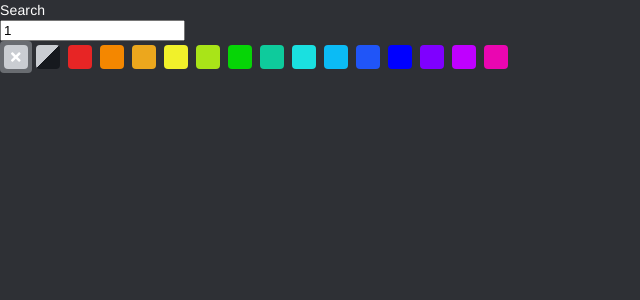
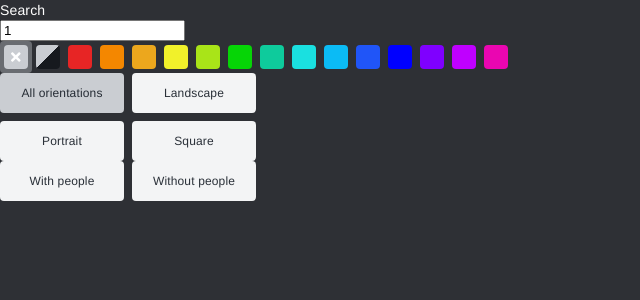
Before and after one commit to aar10n/ImageRepository, a React (Create React App) app in the folder client/: page /search/1 in a window 1280 px wide. Shown: the top 300 px of the page, without its empty margins (0-640 px from the left). Built offline with nearby package versions, Linux system fonts and the light colour scheme.

Commit message:
Added OptionsFilter component

```diff
--- a/client/src/index.tsx
+++ b/client/src/index.tsx
@@ -16,7 +16,7 @@ const darkTheme = createMuiTheme({
   },
   typography: {
     allVariants: {
-      fontFamily: 'Helvetica, Arial, sans-serrif',
+      fontFamily: 'Helvetica, Arial, sans-serif',
     },
   },
 });
--- a/client/src/views/Image/Tags.tsx
+++ b/client/src/views/Image/Tags.tsx
@@ -35,7 +35,7 @@ const useStyles = makeStyles(() =>
       borderRadius: '54px',
       backgroundColor: '#585d6a',
       boxShadow: '0 4px 5px rgba(0, 0, 0, .24)',
-      fontFamily: 'Varela Round, Helvetica, Arial, sans-serrif',
+      fontFamily: 'Varela Round, Helvetica, Arial, sans-serif',
       lineHeight: '14px',
       fontSize: '14px',
       cursor: 'pointer',
--- a/client/src/views/Search/ColorFilter.tsx
+++ b/client/src/views/Search/ColorFilter.tsx
@@ -61,7 +61,6 @@ const useStyles = makeStyles(() =>
       borderRadius: '4px',
       visibility: 'hidden',
       zIndex: -1,
-      // opacity: 0.5,
       filter: 'opacity(38%)',
     },
     colors: (colors: ColorOption[]) => {
--- /dev/null
+++ b/client/src/views/Search/OptionsFilter.tsx
@@ -0,0 +1,91 @@
+import { createStyles, makeStyles } from '@material-ui/core/styles';
+import { useHistory } from 'react-router-dom';
+import classNames from 'classnames';
+
+import SearchService from 'core/SearchService';
+
+interface FilterOption {
+  id: string;
+  value: string;
+}
+
+interface Props {
+  param: string;
+  options: FilterOption[];
+  numPerRow: number;
+  selected: string;
+  toggle?: boolean;
+}
+
+const useStyles = makeStyles(() =>
+  createStyles({
+    container: {
+      width: '20%',
+      display: 'grid',
+      gap: '8px',
+      gridTemplateColumns: (props: Props) => `repeat(${props.numPerRow}, 1fr)`,
+    },
+    item: {
+      height: '40px',
+      borderRadius: '4px',
+      backgroundColor: '#F3F4F5',
+      color: 'rgba(12, 18, 28, .87)',
+      fontFamily: 'Helvetica, Arial, sans-serif',
+      fontSize: '12px',
+      textAlign: 'center',
+      lineHeight: '40px',
+      cursor: 'pointer',
+
+      '&:hover': {
+        backgroundColor: '#CACDD2',
+      },
+    },
+    selected: {
+      backgroundColor: '#CACDD2',
+    },
+  })
+);
+
+export const OptionsFilter = (props: Props) => {
+  const history = useHistory();
+  const { param, options, selected, toggle } = props;
+  const classes = useStyles(props);
+
+  const handleSelect = (id: string) => {
+    console.log(toggle);
+    if (id === selected && !toggle) {
+      return;
+    }
+
+    const {
+      location: { pathname, search },
+    } = history;
+    const url = pathname + search;
+
+    let updated: string;
+    if (id === 'default' || (id === selected && toggle)) {
+      updated = SearchService.removeParam(url, param);
+    } else {
+      updated = SearchService.updateParam(url, param, id);
+    }
+
+    history.replace(updated);
+  };
+
+  return (
+    <div className={classes.container}>
+      {options.map(({ id, value }) => (
+        <div
+          key={id}
+          className={classNames(
+            classes.item,
+            id === selected ? classes.selected : null
+          )}
+          onClick={() => handleSelect(id)}
+        >
+          {value}
+        </div>
+      ))}
+    </div>
+  );
+};
--- a/client/src/views/Search/index.tsx
+++ b/client/src/views/Search/index.tsx
@@ -3,6 +3,7 @@ import { createStyles, makeStyles } from '@material-ui/core/styles';
 import { useHistory, useLocation, useParams } from 'react-router-dom';
 import SearchService, { SearchOptions } from 'core/SearchService';
 import { ColorFilter } from './ColorFilter';
+import { OptionsFilter } from './OptionsFilter';
 
 interface Params {
   query: string | undefined;
@@ -12,6 +13,13 @@ const useStyles = makeStyles(() => createStyles({}));
 
 const useQuery = (query: string): SearchOptions =>
   useMemo(() => SearchService.validateOptions(query), [query]);
+
+const orientations = [
+  { id: 'default', value: 'All orientations' },
+  { id: 'landscape', value: 'Landscape' },
+  { id: 'portrait', value: 'Portrait' },
+  { id: 'square', value: 'Square' },
+];
 
 const colors = [
   {
@@ -43,6 +51,11 @@ const colors = [
   { id: 'magenta', value: '#EA06B1' },
 ];
 
+const people = [
+  { id: 'true', value: 'With people' },
+  { id: 'false', value: 'Without people' },
+];
+
 export const Search = () => {
   const history = useHistory();
   const params = useParams<Params>();
@@ -72,6 +85,19 @@ export const Search = () => {
         colors={colors}
         selected={options.color ?? 'default'}
       />
+      <OptionsFilter
+        param="orientation"
+        numPerRow={2}
+        options={orientations}
+        selected={options.orientation ?? 'default'}
+      />
+      <OptionsFilter
+        param="people"
+        numPerRow={2}
+        options={people}
+        selected={String(options.people)}
+        toggle
+      />
     </div>
   );
 };
```
